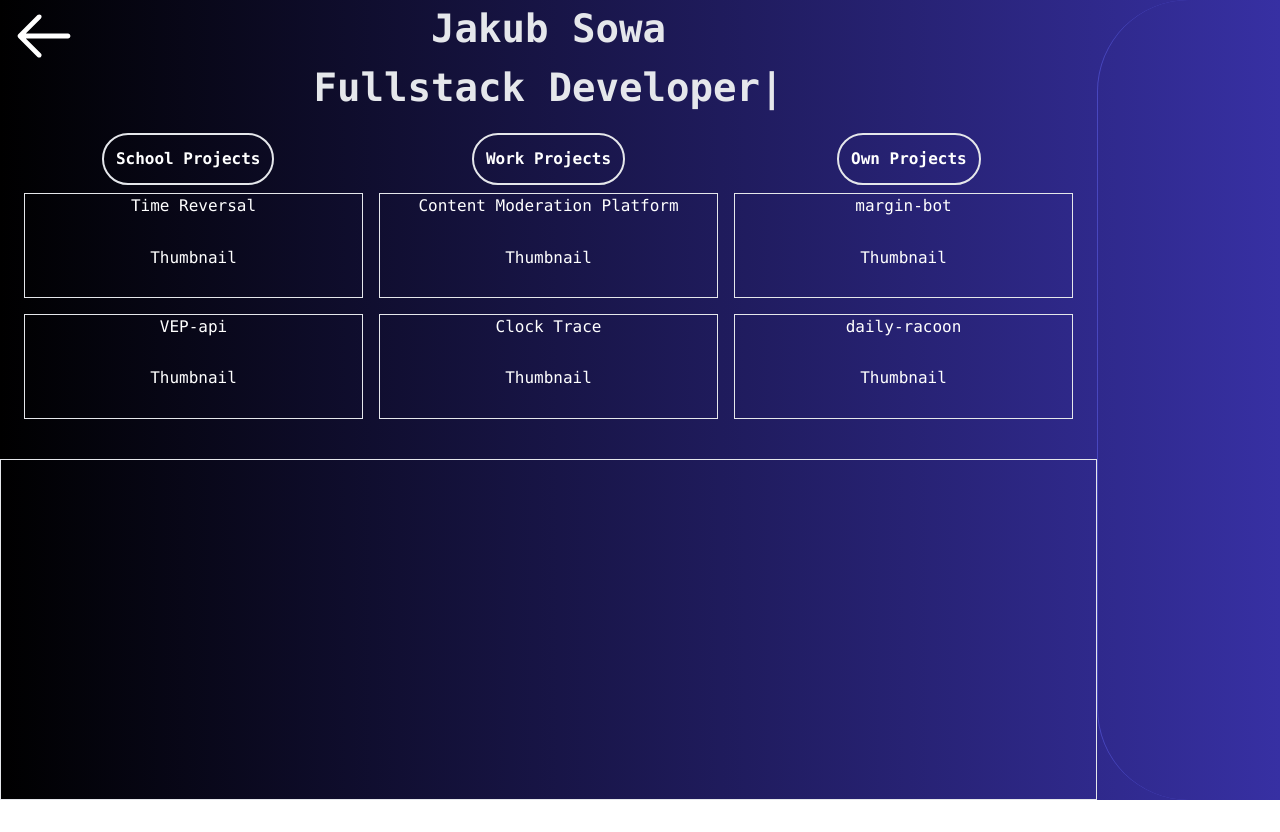
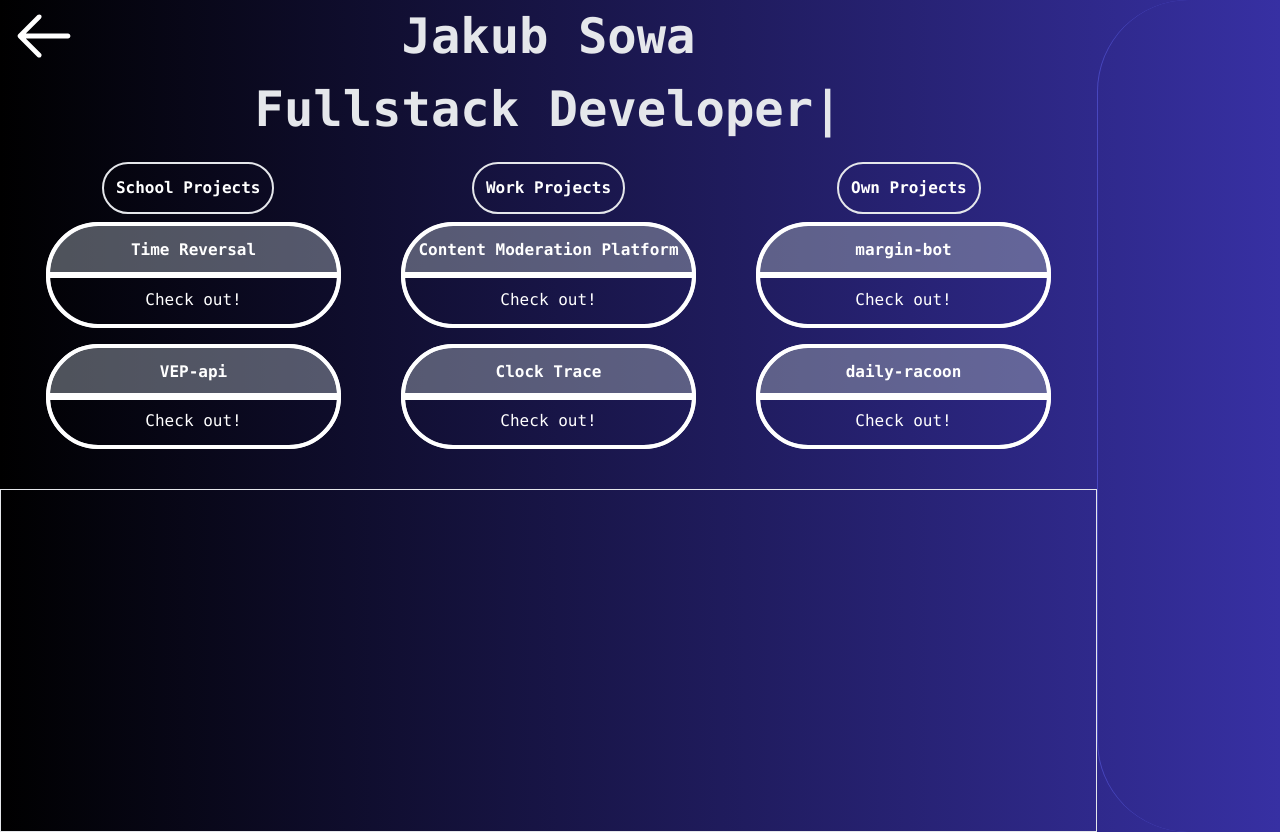
Before and after one commit to Wayhowen/portfolio, a React (Vite) app: page /projects in a window 1280 px wide. Before the commit the page ends 800 px from the top, so only its background shows below. Built offline with nearby package versions, Linux system fonts and the light colour scheme; some icons are missing.

Commit message:
finished projects outlook

```diff
--- a/src/components/ConsoleText/ConsoleText.tsx
+++ b/src/components/ConsoleText/ConsoleText.tsx
@@ -5,7 +5,7 @@ import {Link} from "react-router-dom";
 export default class ConsoleText extends React.Component {
   render() {
     return (
-      <Link to={"/"} className={"text-gray-200 text-2xl font-bold md:text-4xl text-center"} >
+      <Link to={"/"} className={"text-gray-200 text-2xl font-bold md:text-4xl lg:text-5xl text-center"} >
         <div>Jakub Sowa</div>
         <TypeAnimation
           sequence={[
--- a/src/pages/Projects.tsx
+++ b/src/pages/Projects.tsx
@@ -18,21 +18,22 @@ export default function Projects() {
         <div className="flex flex-row basis-5/6 justify-center sm:justify-self overflow-hidden">
           {/*Desktop view*/}
           <div
-            className="basis-1/3 grid-cols-1 grid-rows-r grid-flow-row auto-rows-ar gap-y-4 overflow-scroll hidden sm:grid">
+            className="basis-1/3 grid-cols-1 grid-rows-r grid-flow-row auto-rows-ar gap-y-4 overflow-y-scroll hidden sm:grid">
             {schoolProjects.map(project => <ProjectEntry key={project.projectName} project={project}/>)}
           </div>
           <div
-            className="basis-1/3 grid-cols-1 grid-rows-r grid-flow-row auto-rows-ar gap-y-4 overflow-scroll hidden sm:grid">
+            className="basis-1/3 grid-cols-1 grid-rows-r grid-flow-row auto-rows-ar gap-y-4 overflow-y-scroll hidden sm:grid">
             {workProjects.map(project => <ProjectEntry key={project.projectName} project={project}/>)}
           </div>
           <div
-            className="basis-1/3 grid-cols-1 grid-rows-r grid-flow-row auto-rows-ar gap-y-4 overflow-scroll hidden sm:grid">
+            className="basis-1/3 grid-cols-1 grid-rows-r grid-flow-row auto-rows-ar gap-y-4 overflow-y-scroll hidden sm:grid">
             {ownProjects.map(project => <ProjectEntry key={project.projectName} project={project}/>)}
           </div>
           {/*Mobile view*/}
           <div
-            className="basis-full grid-cols-1 grid-rows-r grid-flow-row auto-rows-ar gap-y-4 overflow-scroll grid sm:hidden">
-            {[...schoolProjects, ...workProjects, ...ownProjects].map(project => <ProjectEntry key={project.projectName} project={project} ref={
+            className="basis-full grid-cols-1 grid-rows-r grid-flow-row auto-rows-ar gap-y-4 overflow-y-scroll grid sm:hidden">
+            {[...schoolProjects, ...workProjects, ...ownProjects].map(project => <ProjectEntry key={project.projectName}
+                                                                                               project={project} ref={
               schoolProjects.includes(project) ? schoolRef : workProjects.includes(project) ? workRef : ownRef
             }/>)}
           </div>
@@ -69,9 +70,17 @@ interface ProjectEntryProps {
 
 const ProjectEntry = forwardRef<HTMLDivElement, ProjectEntryProps>((props, ref: ForwardedRef<HTMLDivElement>) => {
   return (
-    <div ref={props.project.ref ? ref : null} className="flex flex-col border justify-center items-center mx-2">
-      <div className="basis-1/2">{props.project.projectName}</div>
-      <div className="basis-1/2">Thumbnail</div>
+    <div className="flex flex-col justify-center items-center">
+      <div ref={props.project.ref ? ref : null}
+           className="h-full w-5/6 flex flex-col border rounded-custom border-4 justify-center items-center">
+        <div className="basis-1/6 py-3 outline outline-4 rounded-t-custom w-full text-center font-bold bg-gray-400/50">{props.project.projectName}</div>
+        {/*TODO: add thumbnail or something maybe*/}
+        <div className="basis-5/6 w-full flex flex-col justify-end items-center  bg-inherit">
+          <button className="flex flex-column items-center justify-center outline outline-4 p-3 w-full rounded-b-custom">
+            Check out!
+          </button>
+        </div>
+      </div>
     </div>
   );
 })
```
